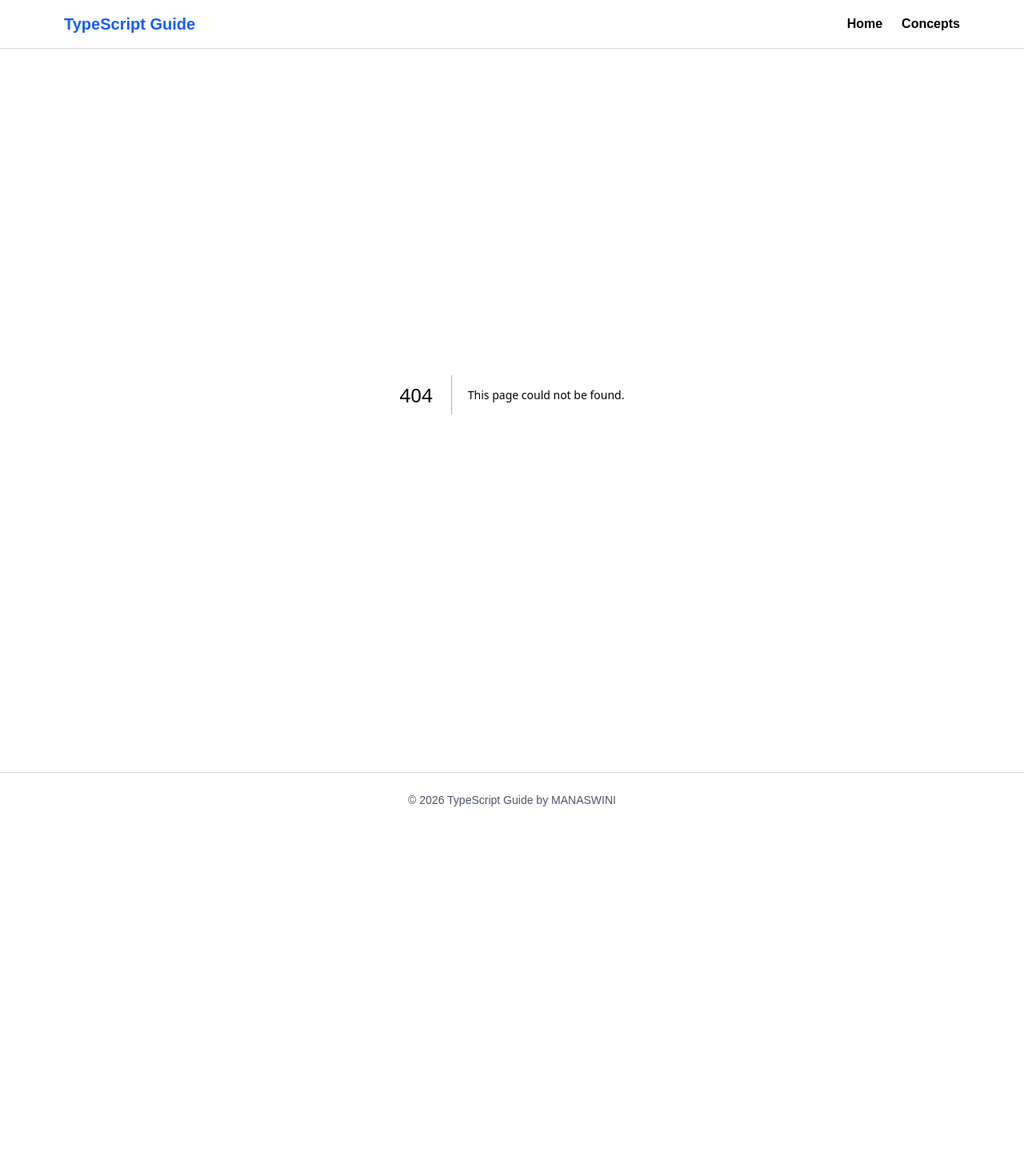
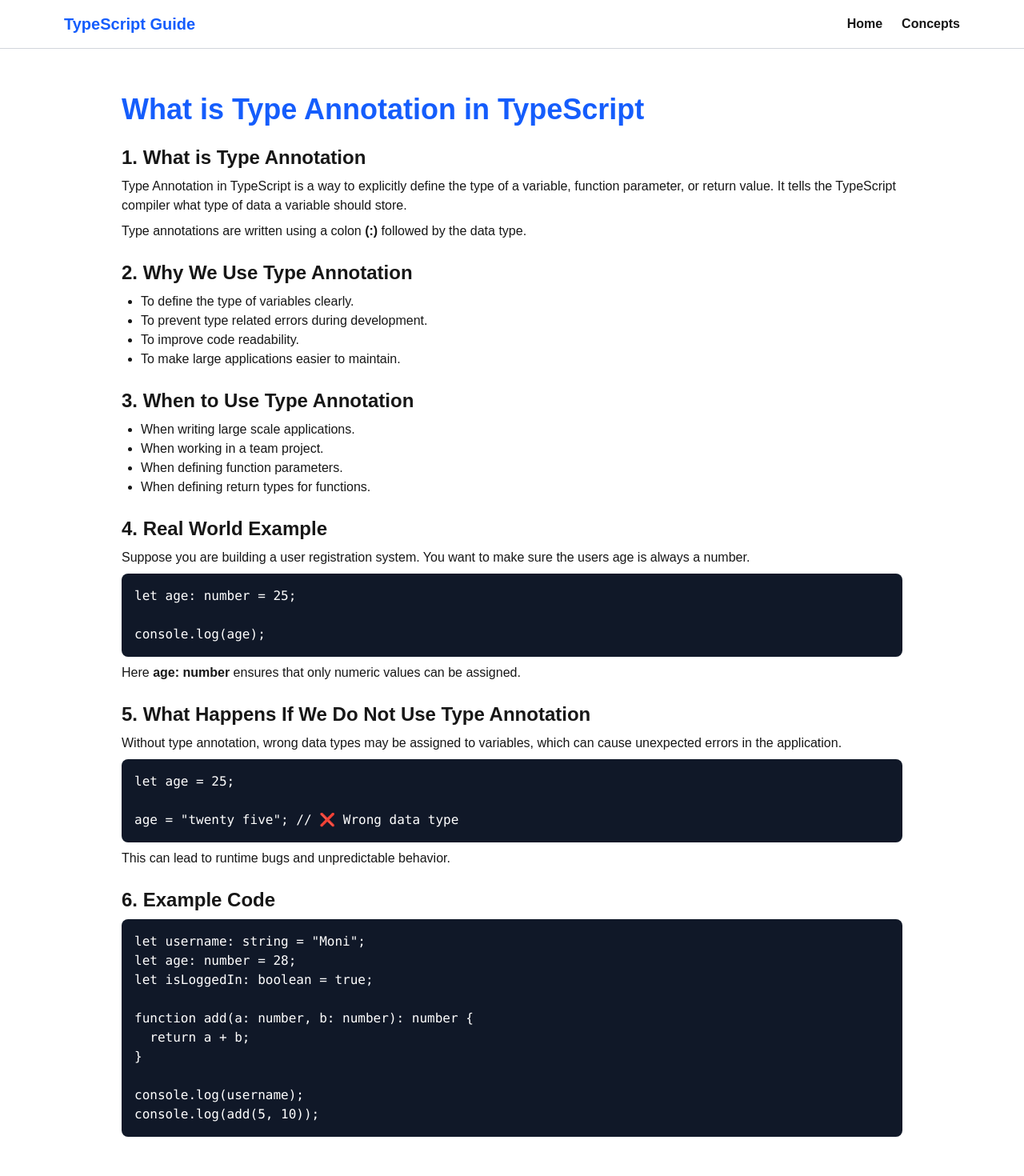
Before and after one commit to Monisasmal/Type-script-Concept, a Next.js app: page /concepts/TypeAnnotation in a window 1280 px wide. Before the commit this address had no page. Shown: the top 1470 px of the page at 80% size. Before the commit the page ends 1034 px from the top, so only its background shows below. Built offline with nearby package versions, Linux system fonts and the light colour scheme.

Commit message:
update concept

```diff
--- /dev/null
+++ b/src/app/concepts/TypeAnnotation/page.jsx
@@ -0,0 +1,111 @@
+export default function TypeAnnotation() {
+  return (
+    <div className="max-w-5xl mx-auto p-6">
+
+      <h1 className="text-4xl font-bold text-blue-600 mb-6">
+        What is Type Annotation in TypeScript
+      </h1>
+
+      {/* What is */}
+      <section className="mb-6">
+        <h2 className="text-2xl font-semibold mb-2">1. What is Type Annotation</h2>
+        <p>
+          Type Annotation in TypeScript is a way to explicitly define the type
+          of a variable, function parameter, or return value. It tells the
+          TypeScript compiler what type of data a variable should store.
+        </p>
+
+        <p className="mt-2">
+          Type annotations are written using a colon <b>(:)</b> followed by the
+          data type.
+        </p>
+      </section>
+
+      {/* Why */}
+      <section className="mb-6">
+        <h2 className="text-2xl font-semibold mb-2">2. Why We Use Type Annotation</h2>
+
+        <ul className="list-disc ml-6">
+          <li>To define the type of variables clearly.</li>
+          <li>To prevent type related errors during development.</li>
+          <li>To improve code readability.</li>
+          <li>To make large applications easier to maintain.</li>
+        </ul>
+      </section>
+
+      {/* When */}
+      <section className="mb-6">
+        <h2 className="text-2xl font-semibold mb-2">3. When to Use Type Annotation</h2>
+
+        <ul className="list-disc ml-6">
+          <li>When writing large scale applications.</li>
+          <li>When working in a team project.</li>
+          <li>When defining function parameters.</li>
+          <li>When defining return types for functions.</li>
+        </ul>
+      </section>
+
+      {/* Real World Example */}
+      <section className="mb-6">
+        <h2 className="text-2xl font-semibold mb-2">4. Real World Example</h2>
+
+        <p>
+          Suppose you are building a user registration system. You want to make
+          sure the users age is always a number.
+        </p>
+
+        <pre className="bg-gray-900 text-white p-4 rounded-lg mt-2">
+{`let age: number = 25;
+
+console.log(age);`}
+        </pre>
+
+        <p className="mt-2">
+          Here <b>age: number</b> ensures that only numeric values can be
+          assigned.
+        </p>
+      </section>
+
+      {/* If not */}
+      <section className="mb-6">
+        <h2 className="text-2xl font-semibold mb-2">
+          5. What Happens If We Do Not Use Type Annotation
+        </h2>
+
+        <p>
+          Without type annotation, wrong data types may be assigned to variables,
+          which can cause unexpected errors in the application.
+        </p>
+
+        <pre className="bg-gray-900 text-white p-4 rounded-lg mt-2">
+{`let age = 25;
+
+age = "twenty five"; // ❌ Wrong data type`}
+        </pre>
+
+        <p className="mt-2">
+          This can lead to runtime bugs and unpredictable behavior.
+        </p>
+      </section>
+
+      {/* Code Example */}
+      <section className="mb-6">
+        <h2 className="text-2xl font-semibold mb-2">6. Example Code</h2>
+
+        <pre className="bg-gray-900 text-white p-4 rounded-lg">
+{`let username: string = "Moni";
+let age: number = 28;
+let isLoggedIn: boolean = true;
+
+function add(a: number, b: number): number {
+  return a + b;
+}
+
+console.log(username);
+console.log(add(5, 10));`}
+        </pre>
+      </section>
+
+    </div>
+  );
+}
--- a/src/app/concepts/page.tsx
+++ b/src/app/concepts/page.tsx
@@ -2,6 +2,8 @@ import Link from "next/link";
 
 const concept = [
      {name: "What is Type Script?", path:"/concepts/what-is-typescript"},
+     {name: "What is Type Annotation?", path:"/concepts/TypeAnnotation"},
+
 ];
 
 export default function Concepts(){
```
